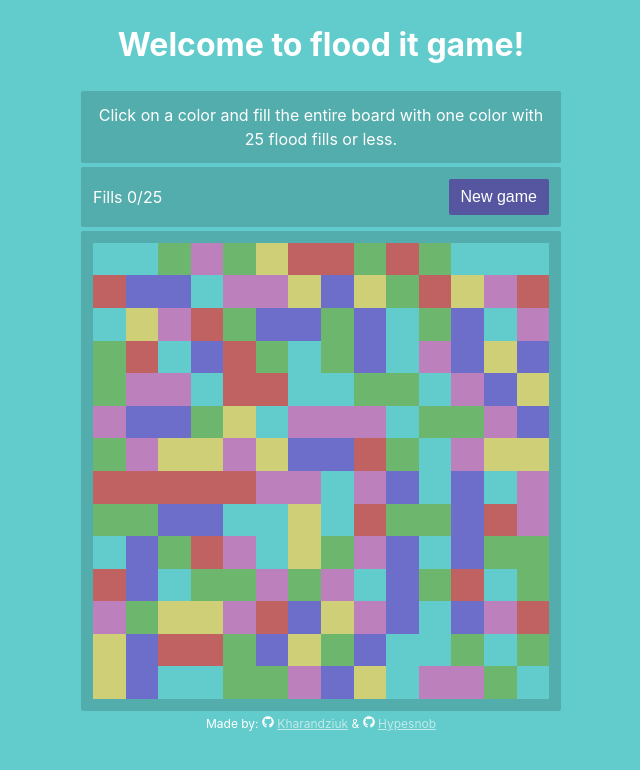
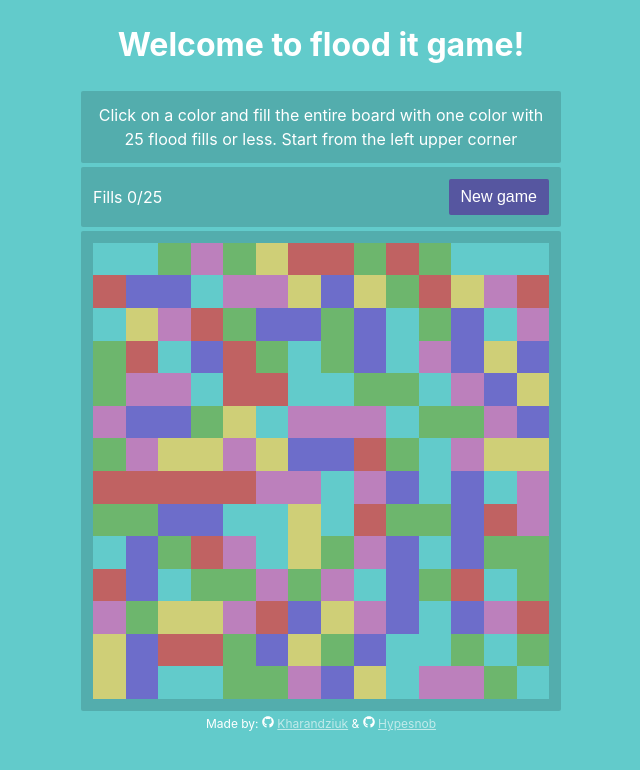
Before and after one commit to kharandziuk/react-flood, a React (Create React App) app: page / in a window 1280 px wide. Shown: the top 770 px of the page, without its empty margins (319-959 px from the left). Built offline with nearby package versions, Linux system fonts and the light colour scheme.

Commit message:
update the description

```diff
--- a/src/App.js
+++ b/src/App.js
@@ -12,7 +12,7 @@ function App() {
   return (
     <>
       <h1 className="text-center">Welcome to flood it game!</h1>
-      <div className="frame text-center mb">Click on a color and fill the entire board with one color with 25 flood fills or less.</div>
+      <div className="frame text-center mb">Click on a color and fill the entire board with one color with 25 flood fills or less. Start from the left upper corner</div>
       <div className="flex frame mb">
         <div>Fills {`${counter}/25`}</div>
         <button className="btn" onClick={()=> dispatch({type: "reset"})}>New game</button>
```
